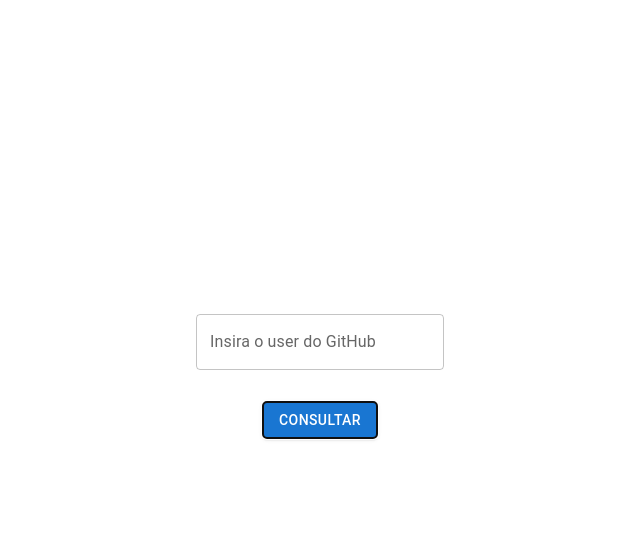
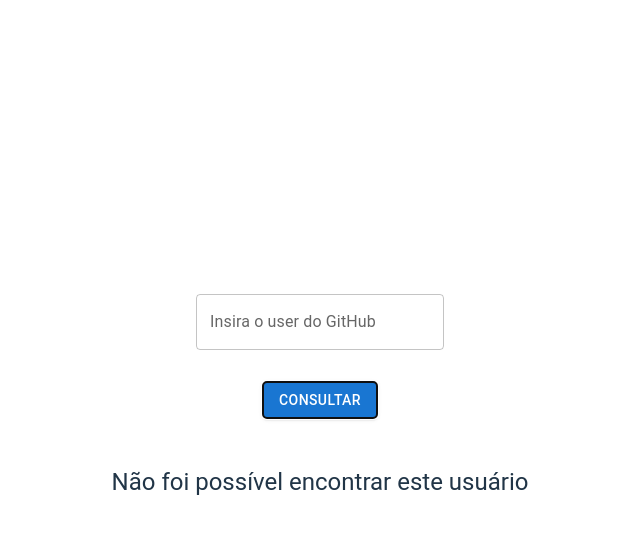
Before and after one commit to NatanVilasBoas/desafioApiGithub, a React (Vite) app in the folder desafioApiGitHub/: page / in a window 1280 px wide. Both pictures are taken after a click on the button "CONSULTAR". Shown: the top 534 px of the page, without its empty margins (320-960 px from the left). Built offline with nearby package versions, Linux system fonts and the light colour scheme; no server answers.

Commit message:
✨ tratando erros

```diff
--- a/desafioApiGitHub/src/pages/Home/index.tsx
+++ b/desafioApiGitHub/src/pages/Home/index.tsx
@@ -1,4 +1,4 @@
-import { Button, TextField } from "@mui/material";
+import { Button, TextField, Typography } from "@mui/material";
 import { useState } from "react";
 import instance from "../../common/config/api";
 import ActionAreaCard from "../../components/Card";
@@ -7,14 +7,22 @@ import { useUserContext } from "../../context/user";
 const Home = () => {
     const [search, setSearch] = useState('');
     const { user, setUser } = useUserContext();
+    const initialState = {
+        login: '',
+        avatar_url: ''
+    }
+    const [notFound, setNotFound] = useState(false);
 
     const onHandleSearch = async (e: React.MouseEvent<HTMLButtonElement, MouseEvent>) => {
         e.preventDefault();
+        setUser(initialState);
+        setNotFound(false);
         try{
             const response = await instance.get(`/users/${search}`);
             setUser(response.data)
         }catch(e){
             console.log('Não foi possível realizar a consulta: ', e);
+            return setNotFound(true);
         }
     }
 
@@ -27,6 +35,11 @@ const Home = () => {
                 </div>
             </form>
             <div style={{ marginTop: '3rem' }}>
+                {notFound &&
+                    <Typography gutterBottom variant="h5" component="div">
+                    Não foi possível encontrar este usuário
+                  </Typography>
+                }
                 {user.login &&
                     <ActionAreaCard name={user.login} image={user.avatar_url} />
                 }
```
